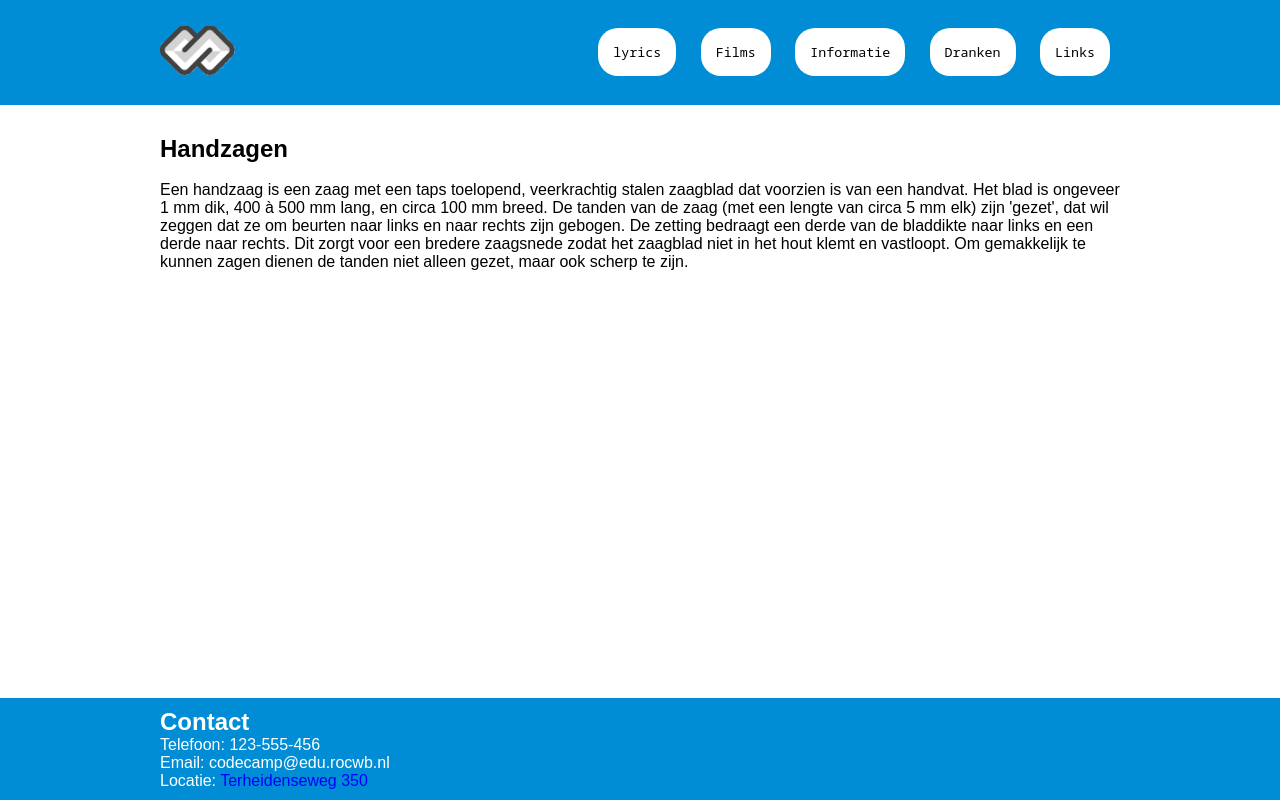
After one commit to AlirizaSari/PRA_C2, a PHP site: page /Pages/Informatie/gereedschappen/handzagen.php in a window 1280 px wide. The commit adds this page. Run offline with PHP 8.4, Linux system fonts and the light colour scheme; data that the repository does not hold is empty; a stand-in replaces the project's code that opens the database connection.

Commit message:
added more tool pages

```diff
--- a/Pages/Informatie/gereedschap.php
+++ b/Pages/Informatie/gereedschap.php
@@ -24,6 +24,8 @@
                     <li><a href="gereedschappen/cirkelzagen.php">Cirkelzagen</a></li>
                     <li><a href="gereedschappen/kettingzagen.php">Kettingzagen</a></li>
                     <li><a href="gereedschappen/hamers.php">Hamers</a></li>
+                    <li><a href="gereedschappen/schroevendraaiers.php">Schroevendraaiers</a></li>
+                    <li><a href="gereedschappen/handzagen.php">Handzagen</a></li>
                 </ul>
             </p>
 
--- a/Pages/Informatie/gereedschappen/cirkelzagen.php
+++ b/Pages/Informatie/gereedschappen/cirkelzagen.php
@@ -15,6 +15,7 @@
         <div class="container">
 
             <h2>Cirkelzagen</h2>
+            <br>
             <p>
             Een cirkelzaag (of radiaalzaag) is een zaag met een blad in de vorm van een stalen schijf, die met een motor tot een zeer hoog toerental wordt aangedreven. De schijf kan in een zaagtafel zijn gemonteerd waarover het te zagen materiaal wordt aangevoerd, of ingebouwd in een constructie samen met een elektromotor tot draagbare handcirkelzaag. Deze heeft een minder krachtige motor en kan ook dunner materiaal zagen.
 
--- /dev/null
+++ b/Pages/Informatie/gereedschappen/handzagen.php
@@ -0,0 +1,31 @@
+<!DOCTYPE html>
+<html lang="en">
+<head>
+    <meta charset="UTF-8">
+    <meta http-equiv="X-UA-Compatible" content="IE=edge">
+    <meta name="viewport" content="width=device-width, initial-scale=1.0">
+    <link rel="stylesheet" href="../../../css/main.css">
+    <link rel="shortcut icon" href="../../../img/logo.ico">
+    <link rel="stylesheet" href="https://fonts.googleapis.com/css?family=Noto+Sans+Mono">
+    <title>Homepagina</title>
+</head>
+<body>
+    <?php include "../../../header.php"?>
+
+    <div class="content padding">
+        <div class="container">
+
+            <h2>Handzagen</h2>
+            <p><br></p>
+            <p>Een handzaag is een zaag met een taps toelopend, veerkrachtig stalen zaagblad dat voorzien is van een handvat. Het blad is ongeveer 1 mm dik, 400 à 500 mm lang, en circa 100 mm breed.
+
+De tanden van de zaag (met een lengte van circa 5 mm elk) zijn 'gezet', dat wil zeggen dat ze om beurten naar links en naar rechts zijn gebogen. De zetting bedraagt een derde van de bladdikte naar links en een derde naar rechts. Dit zorgt voor een bredere zaagsnede zodat het zaagblad niet in het hout klemt en vastloopt. Om gemakkelijk te kunnen zagen dienen de tanden niet alleen gezet, maar ook scherp te zijn.</p>
+
+        </div>
+    </div>
+
+
+
+    <?php include "../../../footer.php"?>
+</body>
+</html>
```
Also changed, not shown: Pages/Informatie/gereedschappen/schroevendraaiers.php (added, +30 -0 lines).
